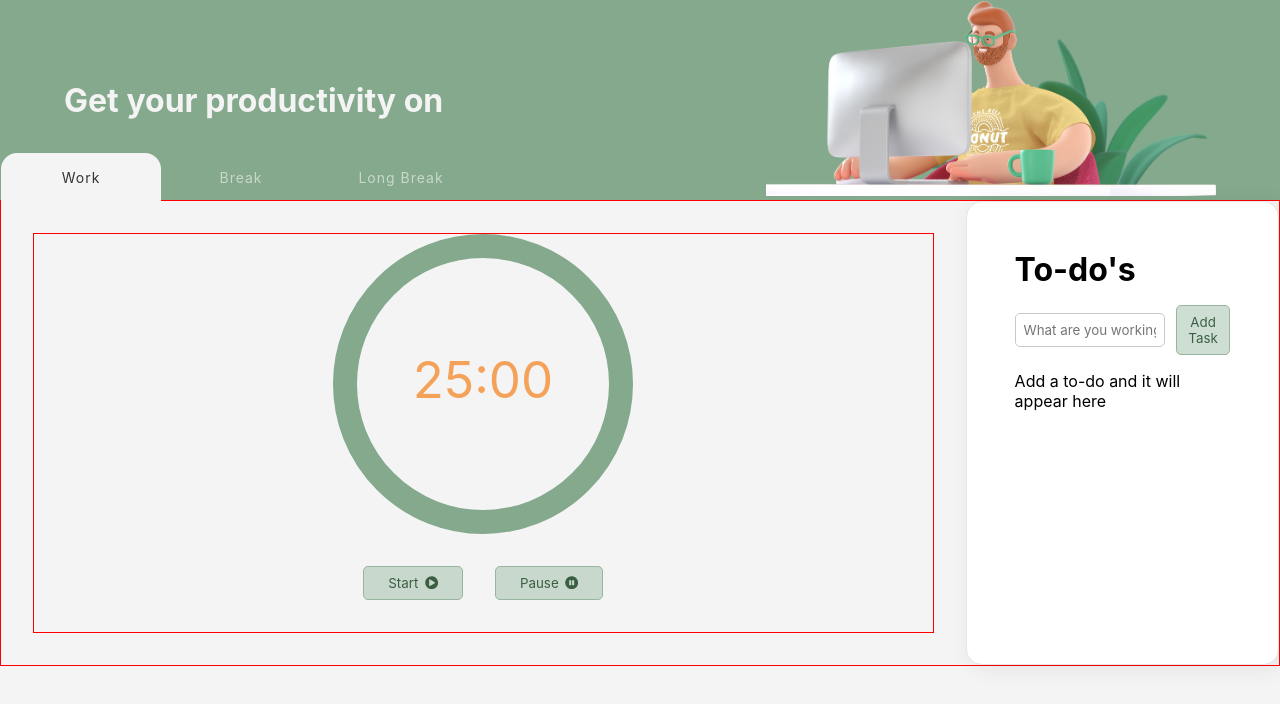
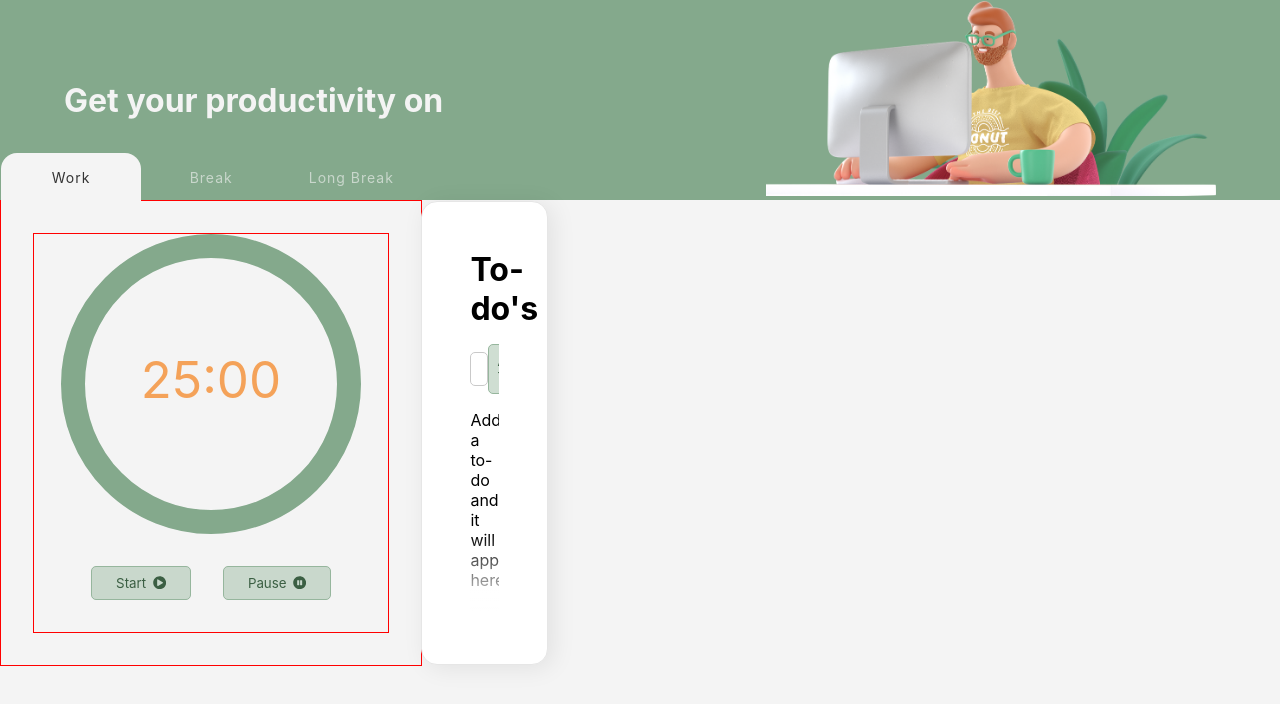
Before and after one commit to dardan8/pomodoro, a Next.js app: page / in a window 1280 px wide. Shown: the top 704 px of the page. Built offline with nearby package versions, Linux system fonts and the light colour scheme.

Commit message:
Page module

```diff
--- a/app/page.module.css
+++ b/app/page.module.css
@@ -16,6 +16,7 @@
 
 .widgets {
   display: flex;
+  width: 33%;
   padding: 0;
   border: 1px solid red;
 }
```
